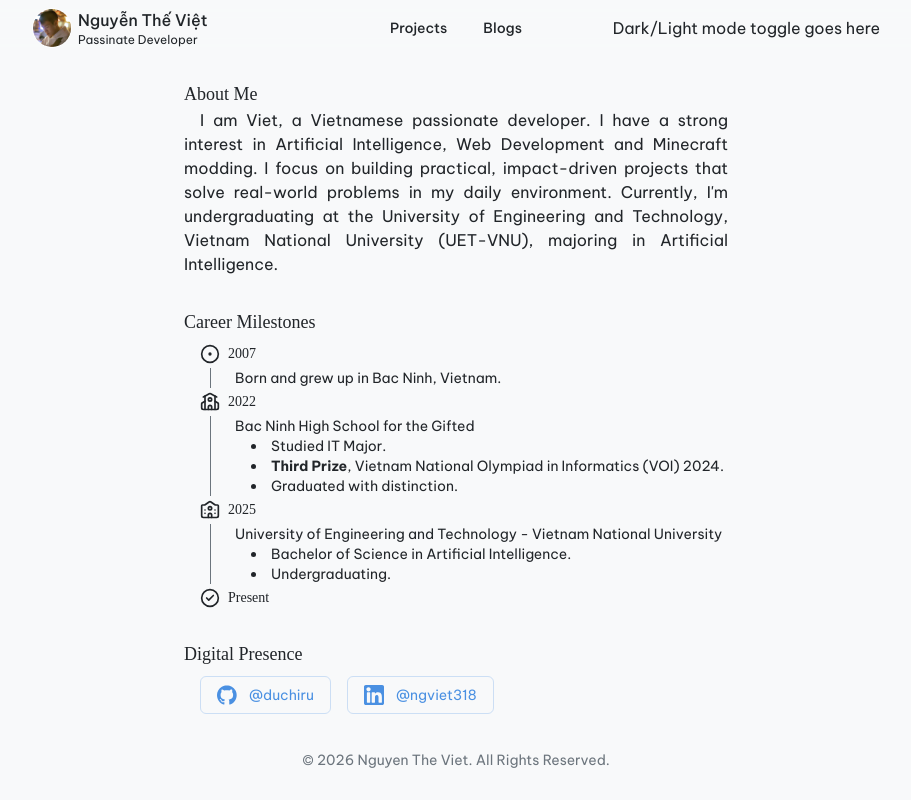
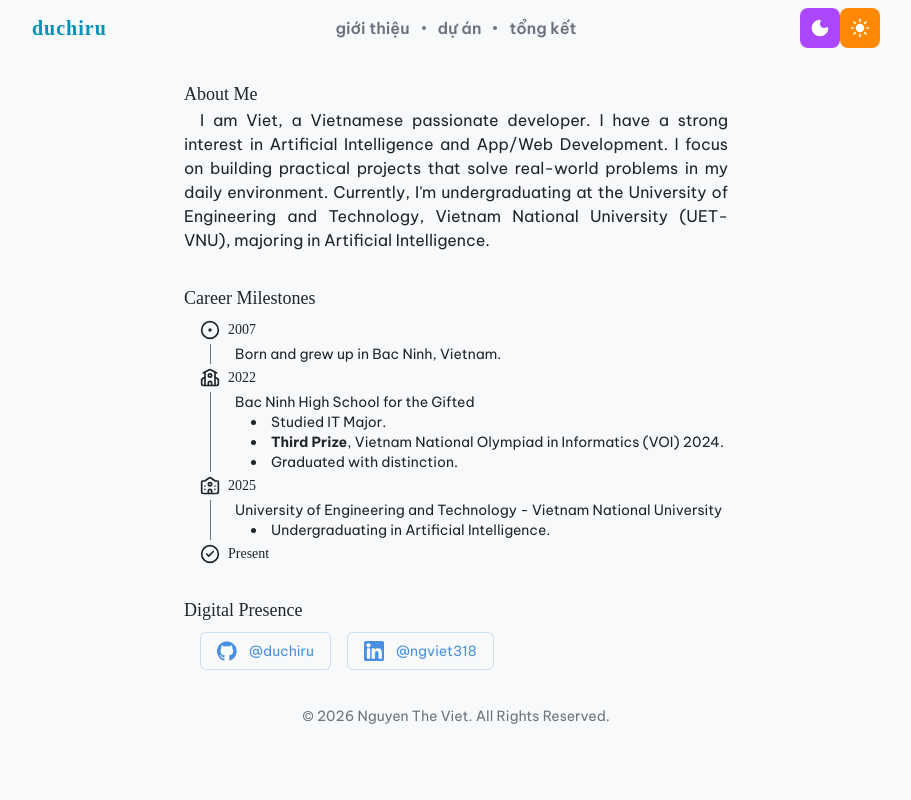
Before and after one commit to duchiru/portfolio-website, an Astro site: page / in a window 1280 px wide. Shown: the whole page, without its empty margins (184-1095 px from the left). Built offline with nearby package versions, Linux system fonts and the light colour scheme; Astro itself is replaced by a stand-in of ours; a web font is replaced by a local one.

Commit message:
feat: new header bar to adapt VNU1001 final

```diff
--- a/src/components/Header.astro
+++ b/src/components/Header.astro
@@ -1,7 +1,5 @@
 ---
-import Avatar from "./Avatar.astro";
-
-const pathname = Astro.url.pathname;
+import { MoonIcon, SunIcon } from "@lucide/astro";
 ---
 
 <header
@@ -9,32 +7,49 @@ const pathname = Astro.url.pathname;
 >
   <div class="mx-auto max-w-4xl h-full px-6 py-2 grid grid-cols-[1fr_auto_1fr]">
     <div class="flex flex-row items-center justify-start">
-      <a href="/" class="flex flex-row items-center select-none gap-1.5">
-        <Avatar class="size-10" />
-        <div class="flex flex-col">
-          <span class="font-medium">Nguyễn Thế Việt</span>
-          <span class="text-xs">Passinate Developer</span>
-        </div>
+      <a
+        href="https://github.com/duchiru"
+        target="_blank"
+        class="flex flex-row items-center select-none gap-1.5"
+      >
+        <p
+          class="text-xl font-display font-bold tracking-wider text-cyan-600 hover:text-foreground transition-colors duration-250 cursor-pointer"
+        >
+          duchiru
+        </p>
       </a>
     </div>
     <nav class="flex flex-row items-center justify-center gap-3">
       <a
-        href="/projects"
-        class={"px-3 py-1.5 rounded-sm text-sm font-medium select-none " +
-          (pathname.startsWith("/projects")
-            ? "bg-primary text-foreground"
-            : "hover:underline")}>Projects</a
+        href="#about"
+        class="font-semibold text-gray-500 hover:text-foreground transition-colors duration-250 cursor-pointer"
+        >giới thiệu</a
       >
+
+      <div class="size-1 rounded-full bg-gray-500"></div>
+
       <a
-        href="/blogs"
-        class={"px-3 py-1.5 rounded-sm text-sm font-medium select-none " +
-          (pathname.startsWith("/blogs")
-            ? "bg-primary text-foreground"
-            : "hover:underline")}>Blogs</a
+        href="#projects"
+        class="font-semibold text-gray-500 hover:text-foreground transition-colors duration-250 cursor-pointer"
+        >dự án</a
+      >
+
+      <div class="size-1 rounded-full bg-gray-500"></div>
+
+      <a
+        href="#conclusion"
+        class="font-semibold text-gray-500 hover:text-foreground transition-colors duration-250 cursor-pointer"
+        >tổng kết</a
       >
     </nav>
     <div class="flex flex-row items-center justify-end">
-      Dark/Light mode toggle goes here
+      <button class="rounded-lg p-2.5 bg-purple-500 cursor-pointer">
+        <MoonIcon class="size-5 text-white fill-white" />
+      </button>
+
+      <button class="rounded-lg p-2.5 bg-orange-400 cursor-pointer">
+        <SunIcon class="size-5 text-white fill-white" />
+      </button>
     </div>
   </div>
 </header>
--- a/src/pages/index.astro
+++ b/src/pages/index.astro
@@ -14,11 +14,11 @@ import RootLayout from "../layouts/RootLayout.astro";
       <h3 class="text-lg font-display">About Me</h3>
       <p class="indent-4 text-justify">
         I am Viet, a Vietnamese passionate developer. I have a strong interest
-        in Artificial Intelligence, Web Development and Minecraft modding. I
-        focus on building practical, impact-driven projects that solve
-        real-world problems in my daily environment. Currently, I'm
-        undergraduating at the University of Engineering and Technology, Vietnam
-        National University (UET-VNU), majoring in Artificial Intelligence.
+        in Artificial Intelligence and App/Web Development. I focus on building
+        practical projects that solve real-world problems in my daily
+        environment. Currently, I'm undergraduating at the University of
+        Engineering and Technology, Vietnam National University (UET-VNU),
+        majoring in Artificial Intelligence.
       </p>
     </section>
 
@@ -63,8 +63,7 @@ import RootLayout from "../layouts/RootLayout.astro";
               University
             </p>
             <ul class="indent-4 list-disc list-inside text-sm">
-              <li>Bachelor of Science in Artificial Intelligence.</li>
-              <li>Undergraduating.</li>
+              <li>Undergraduating in Artificial Intelligence.</li>
             </ul>
           </div>
         </div>
```
